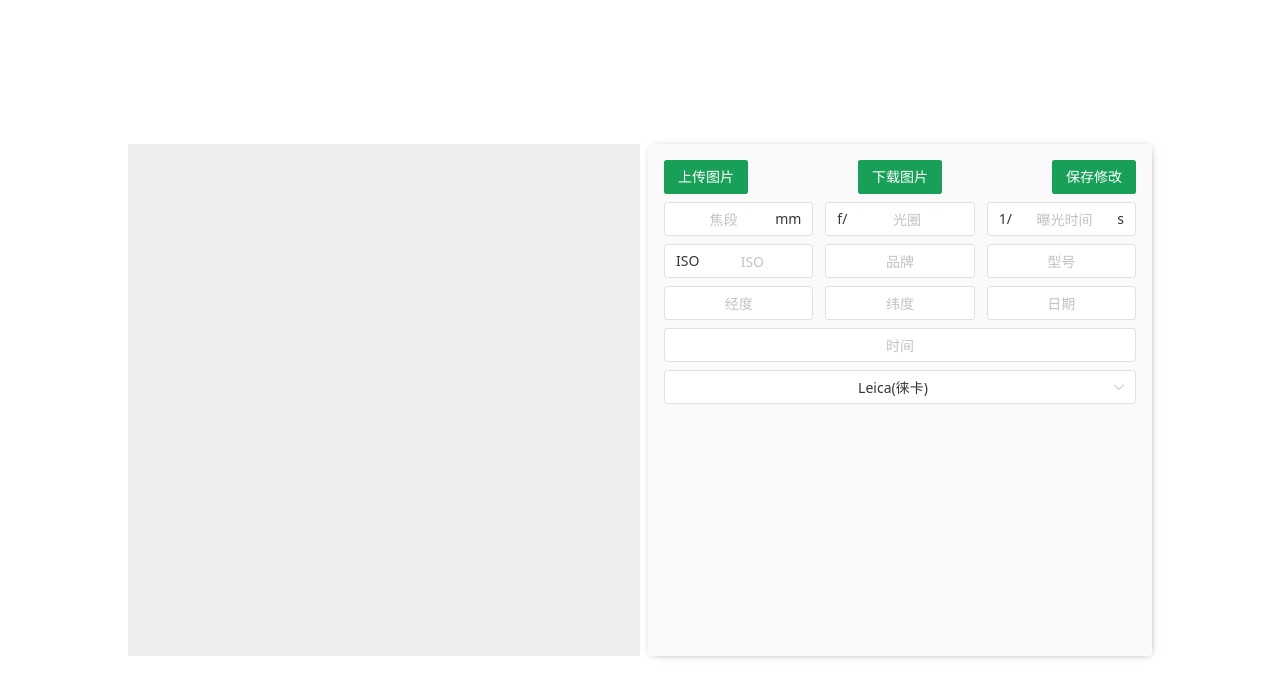
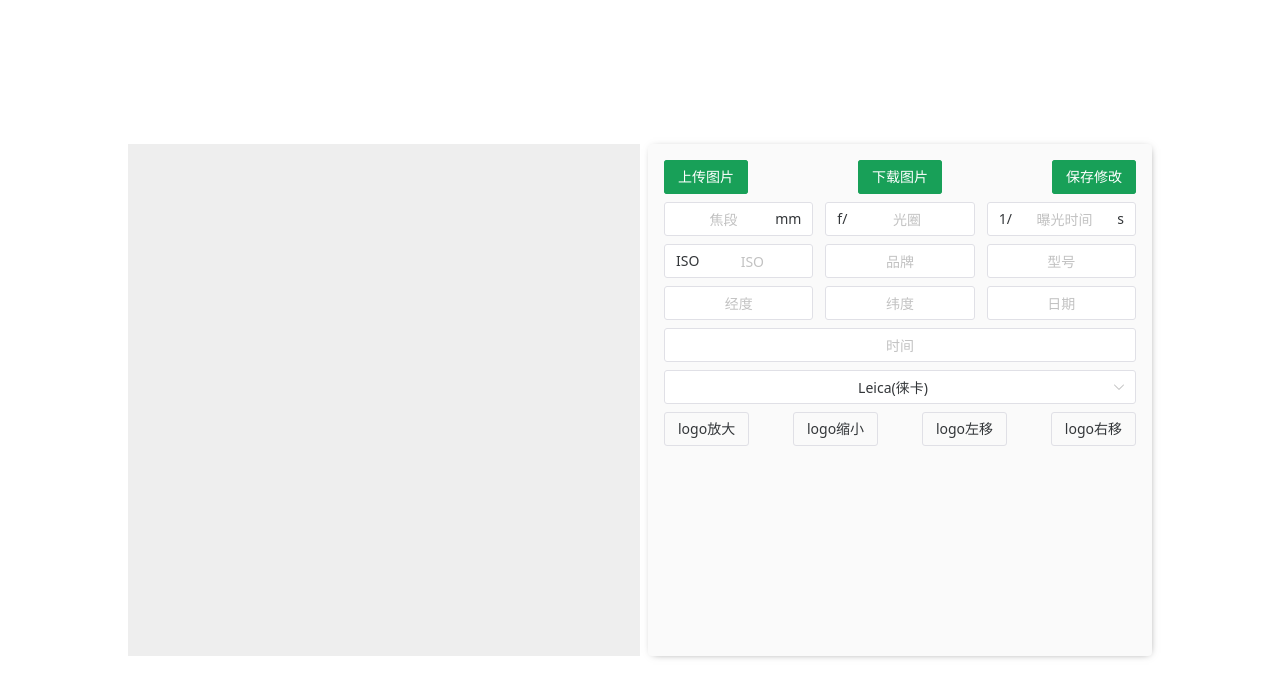
Before and after one commit to Cyancat000/PhotoWaterMark, a Vue app: page / in a window 1280 px wide. Shown: the top 698 px of the page. Built offline with nearby package versions, Linux system fonts and the light colour scheme.

Commit message:
feat: 修改画布中的logo大小

```diff
--- a/src/components/CanvasEditor.vue
+++ b/src/components/CanvasEditor.vue
@@ -43,6 +43,12 @@
         </n-flex>
         <n-select placeholder="选择LOGO" v-model:value="logoSrc" :options="logoList"
           @update:value="handleReRenderLogo()" />
+        <n-flex class="button-group" justify="space-between">
+          <n-button >logo放大</n-button>
+          <n-button >logo缩小</n-button>
+          <n-button @click="handleControlLogo('size', 10)">logo左移</n-button>
+          <n-button @click="handleControlLogo('size', -10)">logo右移</n-button>
+        </n-flex>
       </n-space>
 
     </div>
@@ -239,6 +245,15 @@ const handleReRenderLogo = () => {
   logoProxyImage.src = logoSrc.value
 }
 
+const handleControlLogo = (type: "size" | "location", value: number) => {
+  switch (type) {
+    case "size": logo.x(logo.x() + value)
+      break;
+    case "location":
+      break;
+  }
+}
+
 // Methods Definition Section
 
 // 相框样式1号
@@ -261,10 +276,10 @@ const createFrameLayerNo1 = () => {
   frameLayer.add(frameBackground)
   frameBackground.id('frame-background')
 
-  if(photoScale*frameBackground.height()>stage.height()){
+  if (photoScale * frameBackground.height() > stage.height()) {
     console.log("超出范围！");
     photoScale = stage.height() / frameBackground.height()
-    stage.scale({x:photoScale,y:photoScale})
+    stage.scale({ x: photoScale, y: photoScale })
     // console.log(photo.x(),photo.y());
   }
 
@@ -403,6 +418,8 @@ const setTextContent = (textTypeList: Array<textType | { type: textType, align:
 
 
 
+
+
 </script>
 
 <style lang=scss scoped>
```
